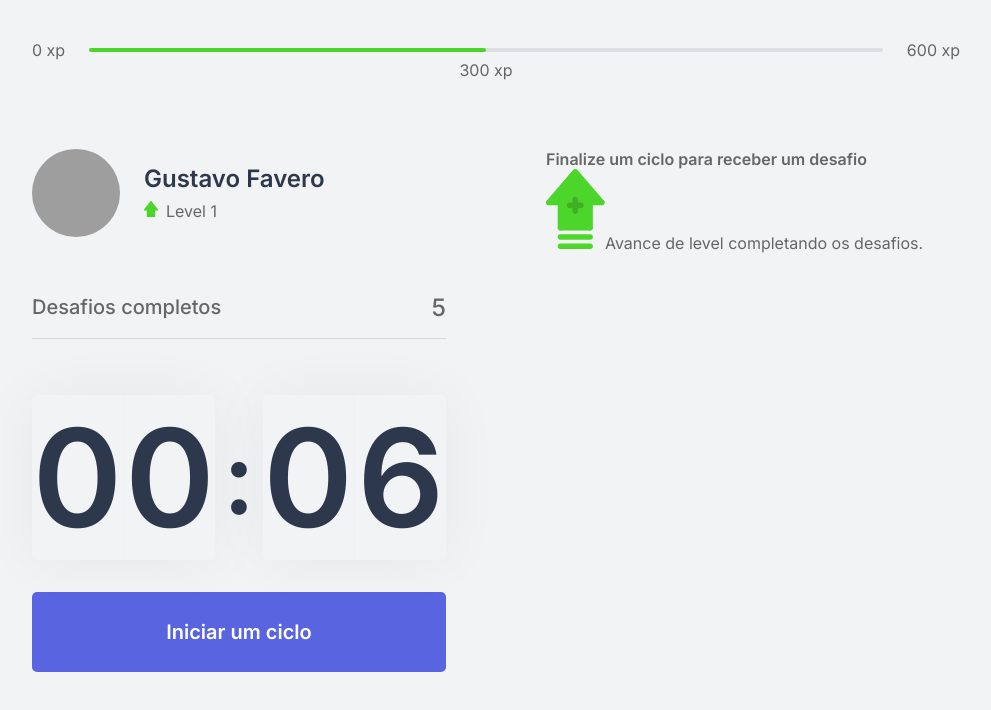
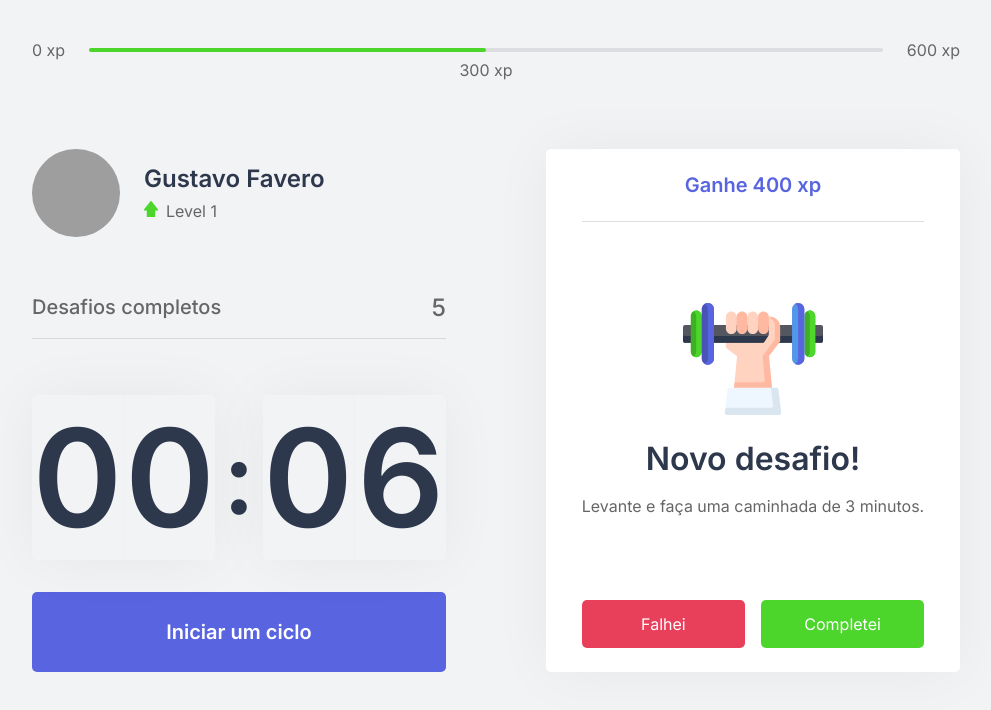
Before and after one commit to gufvr/pomodoru, a Next.js app: page / in a window 1280 px wide. Shown: the top 710 px of the page, without its empty margins (144-1135 px from the left). Built offline with nearby package versions, Linux system fonts and the light colour scheme; grey boxes are pictures that could not be loaded.

Commit message:
Finalizando a estilização do componente ChallengeBox.

```diff
--- a/src/components/ChallengeBox.tsx
+++ b/src/components/ChallengeBox.tsx
@@ -2,8 +2,36 @@
 
 
 export function ChallengeBox() {
+  const hasActiveChallenge = true;
+
   return (
     <div className={styles.challengeBoxContainer}>
+      { hasActiveChallenge ? (
+        <div className={styles.challengeActive}>
+          <header>Ganhe 400 xp</header>
+
+          <main>
+            <img src="icons/body.svg" />
+            <strong>Novo desafio!</strong>
+            <p>Levante e faça uma caminhada de 3 minutos.</p>
+          </main>
+
+          <footer>
+            <button
+              type="button"
+              className={styles.challengeFailedButton}
+            >
+              Falhei
+            </button>
+            <button
+             type="button"
+             className={styles.challengeSucceededButton}
+             >
+              Completei
+            </button>
+          </footer>
+        </div>
+      ) : (
         <div className={styles.challengeNotActive}>
           <strong>Finalize um ciclo para receber um desafio</strong>
           <p>
@@ -11,6 +39,7 @@
             Avance de level completando os desafios.
           </p>
       </div>
+      ) }
     </div>
   )
 }
--- a/src/styles/components/ChallengeBox.module.css
+++ b/src/styles/components/ChallengeBox.module.css
@@ -1,3 +1,105 @@
 .challengeBoxContainer {
+  height: 100%;
 
+  background: var(--white);
+  border-radius: 5px;
+  box-shadow: 0 0 60px rgba(0, 0, 0, 0.05);
+  padding: 1.5rem 2rem;
+
+  display: flex;
+  flex-direction: column;
+  align-items: center;
+  justify-content: center;
+
+  text-align: center;
 }
+
+.challengeNotActive {
+  display: flex;
+  flex-direction: column;
+  align-items: center;
+}
+
+.challengeNotActive strong {
+  font-size: 1.5rem;
+  font-weight: 500;
+  line-height: 1.4;
+}
+
+.challengeNotActive p {
+  display: flex;
+  flex-direction: column;
+  align-items: center;
+  line-height: 1.4;
+  max-width: 70%;
+  margin-top: 3rem;
+}
+
+.challengeActive {
+  height: 100%;
+  display: flex;
+  flex-direction: column;
+}
+
+.challengeActive header {
+  color: var(--blue);
+  font-weight: 600;
+  font-size: 1.25rem;
+  padding: 0 2rem 1.5rem;
+  border-bottom: 1px solid var(--gray-line);
+}
+
+.challengeActive main {
+  flex: 1;
+  display: flex;
+  flex-direction: column;
+  align-items: center;
+  justify-content: center;
+}
+
+.challengeActive main strong {
+  font-size: 2rem;
+  font-weight: 600;
+  color: var(--title);
+  margin: 1.5rem 0 1rem;
+}
+
+.challengeActive main p {
+  line-height: 1.5;
+}
+
+.challengeActive footer {
+  display: grid;
+  grid-template-columns: repeat(2, 1fr);
+  gap: 1rem;
+}
+
+.challengeActive footer button {
+  height: 3rem;
+
+  display: flex;
+  align-items: center;
+  justify-content: center;
+
+  border: 0;
+  border-radius: 5px;
+
+  color: var(--white);
+
+  font-size: 1rem;
+  gont-weight: 600;
+
+  transition: filter 0.2s;
+}
+
+.challengeActive footer button.challengeFailedButton {
+  background: var(--red);
+}
+
+.challengeActive footer button.challengeSucceededButton {
+  background: var(--green);
+}
+
+.challengeActive footer button:hover {
+  filter: brightness(0.9);
+}
```
Lines whose indentation alone changed are shown as unchanged.
